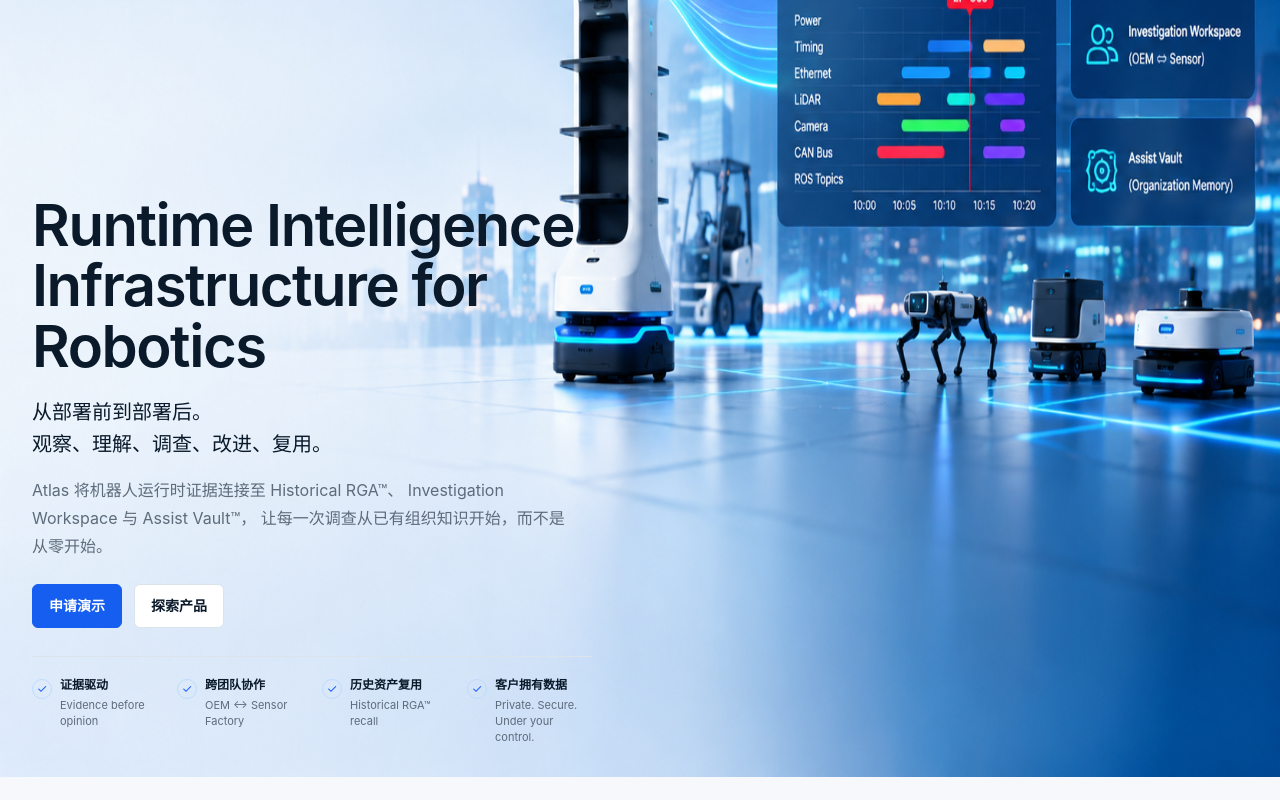
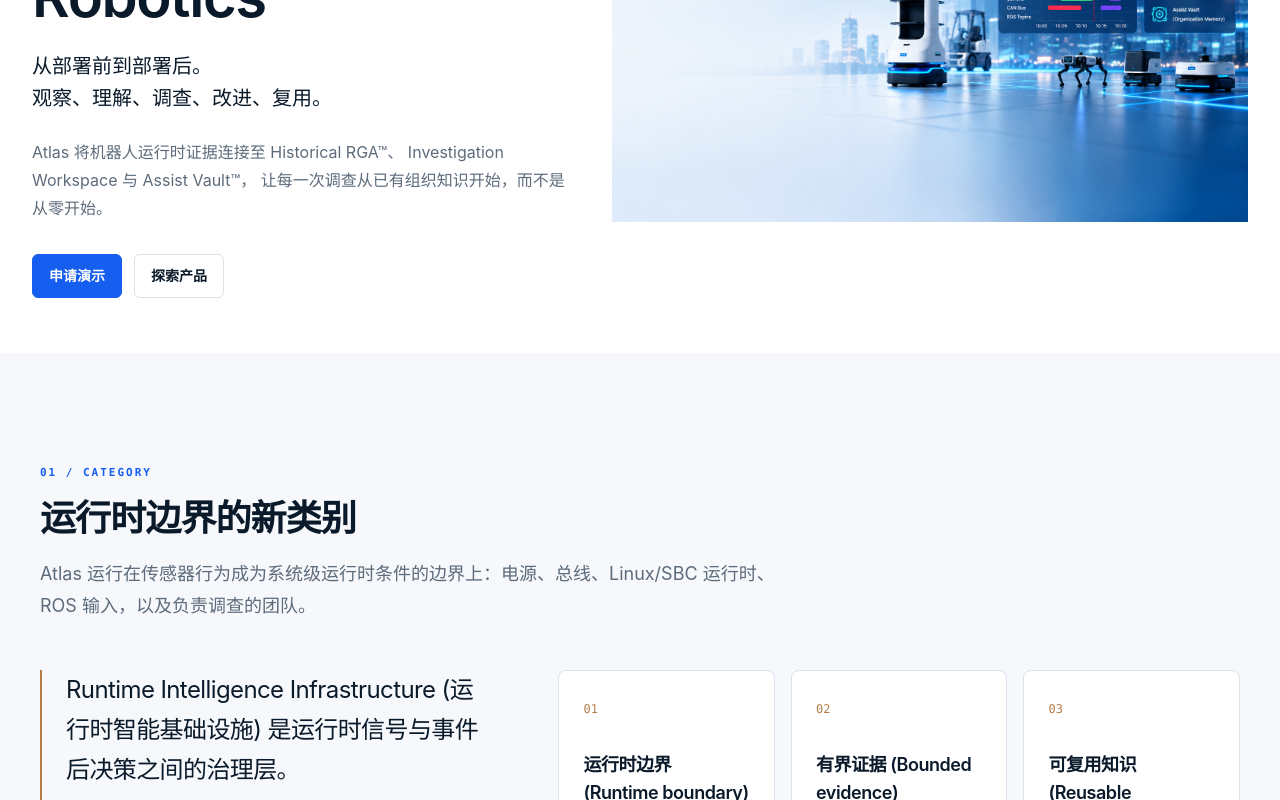
Before and after one commit to sensordeck/sensordeck-website, a Next.js app: page / in a window 1280 px wide. Shown: the part 340-1140 px from the top of the page. Built offline with nearby package versions, Linux system fonts and the light colour scheme.

Commit message:
Update page.tsx

```diff
--- a/src/app/page.tsx
+++ b/src/app/page.tsx
@@ -63,55 +63,42 @@
 
       <main>
     {/* Responsive Hero */}
-<section id="top" className="relative w-full overflow-hidden bg-white">
-  {/* Desktop: exact fit to Hero */}
+<section id="top" className="bg-white">
   <div
-    className="absolute inset-0 hidden bg-no-repeat md:block"
-    style={{
-      backgroundImage: "url('/images/hero-runtime.png')",
-      backgroundSize: "100% 100%",
-      backgroundPosition: "center",
-    }}
-  />
+    className="
+      mx-auto
+      max-w-7xl
+      px-6 lg:px-8
+      grid
+      gap-10
+      items-center
+      lg:grid-cols-[540px_1fr]
+      py-12
+      lg:min-h-[620px]
+    "
+  >
+    {/* LEFT */}
+    <div className="z-10">
 
-  {/* Mobile: preserve complete image */}
-  <div className="relative block w-full md:hidden">
-    <Image
-      src="/images/hero-runtime.png"
-      alt="Atlas Runtime Intelligence Infrastructure"
-      width={1672}
-      height={941}
-      priority
-      className="h-auto w-full"
-    />
-  </div>
-
-  <div className="relative z-10 mx-auto flex w-full max-w-7xl items-center px-6 py-10 md:min-h-[430px] md:py-8 lg:px-8">
-    {/* 左侧文字 */}
-  </div>
-
-  {/* Hero copy */}
-  <div className="relative z-10 mx-auto flex w-full max-w-7xl items-center px-6 py-10 md:min-h-[430px] md:py-8 lg:px-8">
-    <div className="w-full md:max-w-[560px]">
-      <h1 className="text-[40px] font-semibold leading-[1.04] tracking-tight text-ink sm:text-[46px] md:text-[52px] lg:text-[58px]">
+      <h1 className="text-[42px] lg:text-[58px] font-semibold leading-[1.03] tracking-tight text-ink">
         Runtime Intelligence
         <br />
         Infrastructure for Robotics
       </h1>
 
-      <p className="mt-5 text-lg leading-8 text-ink md:text-xl">
+      <p className="mt-6 text-xl leading-8 text-ink">
         从部署前到部署后。
         <br />
         观察、理解、调查、改进、复用。
       </p>
 
-      <p className="mt-4 max-w-[540px] text-sm leading-7 text-muted sm:text-base">
+      <p className="mt-6 max-w-[540px] text-base leading-7 text-muted">
         Atlas 将机器人运行时证据连接至 Historical RGA™、
         Investigation Workspace 与 Assist Vault™，
         让每一次调查从已有组织知识开始，而不是从零开始。
       </p>
 
-      <div className="mt-6 flex flex-wrap gap-3">
+      <div className="mt-8 flex flex-wrap gap-3">
         <Button href="/demo" variant="primary">
           申请演示
         </Button>
@@ -121,29 +108,20 @@
         </Button>
       </div>
 
-      {/* Key value points: desktop and tablet */}
-      <div className="mt-7 hidden grid-cols-2 gap-x-5 gap-y-4 border-t border-border pt-5 sm:grid lg:grid-cols-4">
-        {[
-          ["证据驱动", "Evidence before opinion"],
-          ["跨团队协作", "OEM ↔ Sensor Factory"],
-          ["历史资产复用", "Historical RGA™ recall"],
-          ["客户拥有数据", "Private. Secure. Under your control."],
-        ].map(([title, description]) => (
-          <div key={title} className="flex gap-2">
-            <span className="mt-0.5 flex h-5 w-5 shrink-0 items-center justify-center rounded-full border border-blue-200 text-xs text-blue-600">
-              ✓
-            </span>
+    </div>
 
-            <div>
-              <p className="text-xs font-semibold text-ink">{title}</p>
-              <p className="mt-1 text-[11px] leading-4 text-muted">
-                {description}
-              </p>
-            </div>
-          </div>
-        ))}
-      </div>
+    {/* RIGHT */}
+    <div className="relative">
+      <Image
+        src="/images/hero-runtime.png"
+        alt="Atlas Runtime"
+        width={1672}
+        height={941}
+        priority
+        className="w-full h-auto object-contain"
+      />
     </div>
+
   </div>
 </section>
         {/* Category definition */}
```
